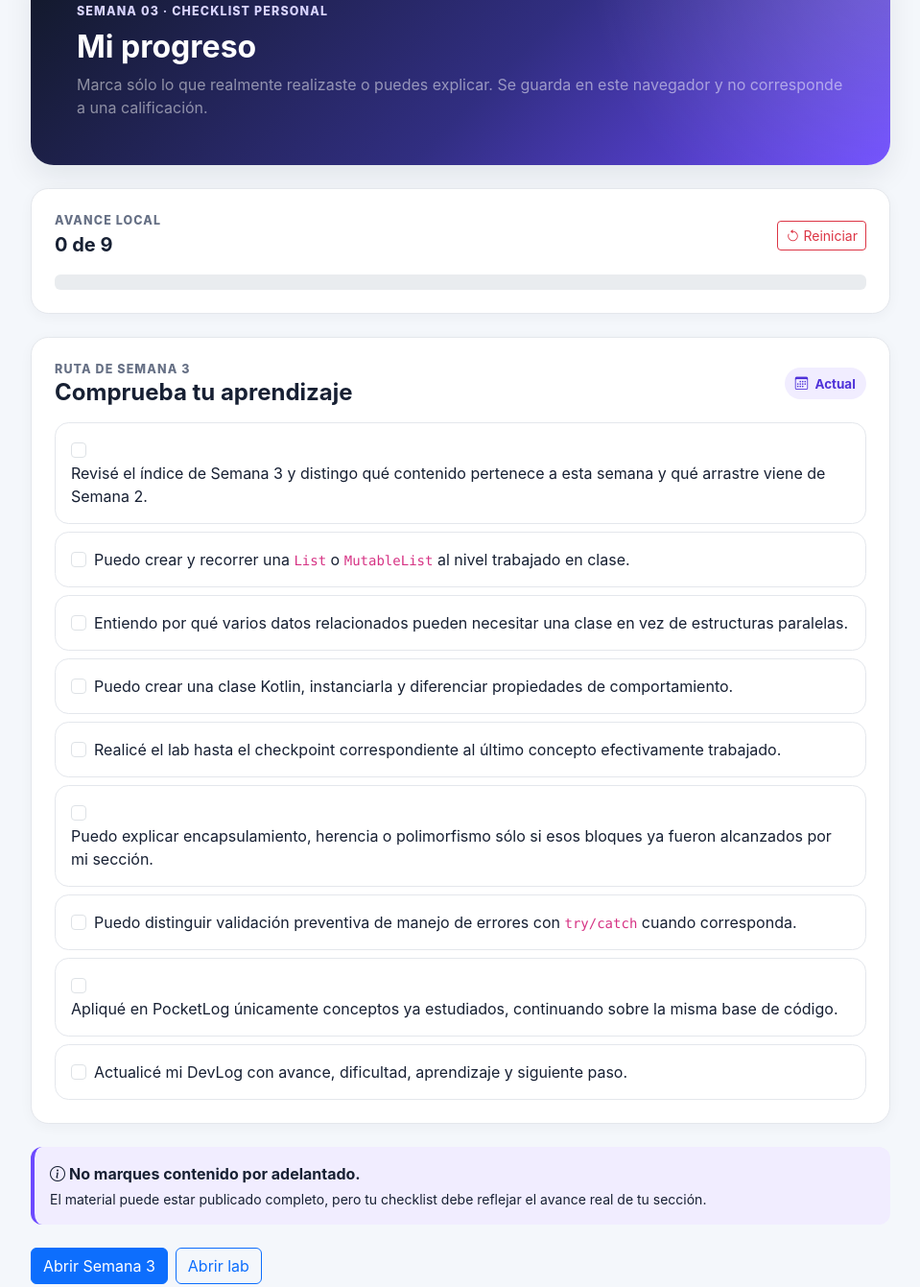
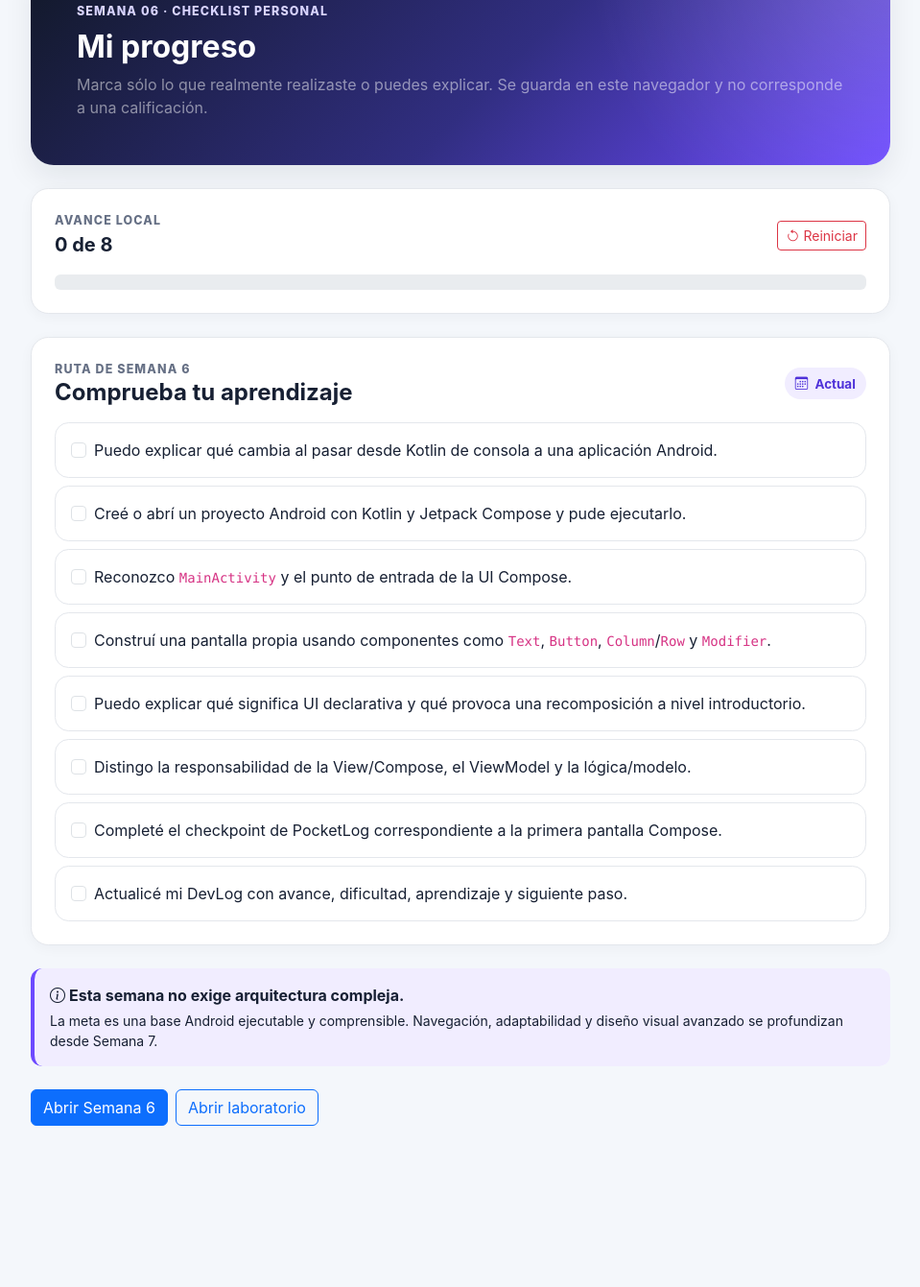
Before and after one commit to cmartinezs/DSY1105-DESARROLLO-APLICACIONES-MOVILES-2026-2, a plain HTML site: page progreso.html in a window 1280 px wide. Shown: the part 162-1503 px from the top of the page at 96% size, without its empty margins (160-1119 px from the left). After the commit the page ends 1383 px from the top, so only its background shows below. Drawn offline with nearby package versions, Linux system fonts and the light colour scheme.

Commit message:
site: update progress checklist to week 06

```diff
--- a/progreso.html
+++ b/progreso.html
@@ -12,45 +12,41 @@
 <nav class="navbar navbar-dark topbar sticky-top"><div class="container wrap py-1"><a class="navbar-brand d-flex align-items-center gap-2 fw-bold" href="index.html"><span class="brand-mark">D</span><span>DSY1105</span></a><a class="btn btn-sm btn-outline-light" href="index.html"><i class="bi bi-arrow-left me-1"></i>Inicio</a></div></nav>
 <main class="container wrap py-4 py-md-5" style="max-width:920px">
   <section class="hero p-4 p-md-5 mb-4">
-    <div class="eyebrow mb-2">Semana 03 · checklist personal</div>
+    <div class="eyebrow mb-2">Semana 06 · checklist personal</div>
     <h1 class="h2 fw-bold">Mi progreso</h1>
     <p class="mb-0 text-white-50">Marca sólo lo que realmente realizaste o puedes explicar. Se guarda en este navegador y no corresponde a una calificación.</p>
   </section>
-
   <section class="surface p-4 mb-4">
     <div class="d-flex justify-content-between align-items-center gap-3 mb-3">
-      <div><div class="eyebrow">Avance local</div><strong id="counter" class="fs-5">0 de 9</strong></div>
+      <div><div class="eyebrow">Avance local</div><strong id="counter" class="fs-5">0 de 8</strong></div>
       <button id="reset" class="btn btn-sm btn-outline-danger"><i class="bi bi-arrow-counterclockwise me-1"></i>Reiniciar</button>
     </div>
     <div class="progress" role="progressbar" aria-label="Progreso semanal"><div id="bar" class="progress-bar" style="width:0%"></div></div>
   </section>
-
   <section class="surface p-4 mb-4">
-    <div class="d-flex justify-content-between align-items-center gap-3 mb-3"><div><div class="eyebrow">Ruta de Semana 3</div><h2 class="h4 fw-bold mb-0">Comprueba tu aprendizaje</h2></div><span class="status-pill status-current"><i class="bi bi-calendar3"></i>Actual</span></div>
+    <div class="d-flex justify-content-between align-items-center gap-3 mb-3"><div><div class="eyebrow">Ruta de Semana 6</div><h2 class="h4 fw-bold mb-0">Comprueba tu aprendizaje</h2></div><span class="status-pill status-current"><i class="bi bi-calendar3"></i>Actual</span></div>
     <div id="items" class="d-grid gap-2">
-      <div class="item p-3"><input class="form-check-input me-2" type="checkbox" id="p1"><label for="p1">Revisé el índice de Semana 3 y distingo qué contenido pertenece a esta semana y qué arrastre viene de Semana 2.</label></div>
-      <div class="item p-3"><input class="form-check-input me-2" type="checkbox" id="p2"><label for="p2">Puedo crear y recorrer una <code>List</code> o <code>MutableList</code> al nivel trabajado en clase.</label></div>
-      <div class="item p-3"><input class="form-check-input me-2" type="checkbox" id="p3"><label for="p3">Entiendo por qué varios datos relacionados pueden necesitar una clase en vez de estructuras paralelas.</label></div>
-      <div class="item p-3"><input class="form-check-input me-2" type="checkbox" id="p4"><label for="p4">Puedo crear una clase Kotlin, instanciarla y diferenciar propiedades de comportamiento.</label></div>
-      <div class="item p-3"><input class="form-check-input me-2" type="checkbox" id="p5"><label for="p5">Realicé el lab hasta el checkpoint correspondiente al último concepto efectivamente trabajado.</label></div>
-      <div class="item p-3"><input class="form-check-input me-2" type="checkbox" id="p6"><label for="p6">Puedo explicar encapsulamiento, herencia o polimorfismo sólo si esos bloques ya fueron alcanzados por mi sección.</label></div>
-      <div class="item p-3"><input class="form-check-input me-2" type="checkbox" id="p7"><label for="p7">Puedo distinguir validación preventiva de manejo de errores con <code>try/catch</code> cuando corresponda.</label></div>
-      <div class="item p-3"><input class="form-check-input me-2" type="checkbox" id="p8"><label for="p8">Apliqué en PocketLog únicamente conceptos ya estudiados, continuando sobre la misma base de código.</label></div>
-      <div class="item p-3"><input class="form-check-input me-2" type="checkbox" id="p9"><label for="p9">Actualicé mi DevLog con avance, dificultad, aprendizaje y siguiente paso.</label></div>
+      <div class="item p-3"><input class="form-check-input me-2" type="checkbox" id="p1"><label for="p1">Puedo explicar qué cambia al pasar desde Kotlin de consola a una aplicación Android.</label></div>
+      <div class="item p-3"><input class="form-check-input me-2" type="checkbox" id="p2"><label for="p2">Creé o abrí un proyecto Android con Kotlin y Jetpack Compose y pude ejecutarlo.</label></div>
+      <div class="item p-3"><input class="form-check-input me-2" type="checkbox" id="p3"><label for="p3">Reconozco <code>MainActivity</code> y el punto de entrada de la UI Compose.</label></div>
+      <div class="item p-3"><input class="form-check-input me-2" type="checkbox" id="p4"><label for="p4">Construí una pantalla propia usando componentes como <code>Text</code>, <code>Button</code>, <code>Column</code>/<code>Row</code> y <code>Modifier</code>.</label></div>
+      <div class="item p-3"><input class="form-check-input me-2" type="checkbox" id="p5"><label for="p5">Puedo explicar qué significa UI declarativa y qué provoca una recomposición a nivel introductorio.</label></div>
+      <div class="item p-3"><input class="form-check-input me-2" type="checkbox" id="p6"><label for="p6">Distingo la responsabilidad de la View/Compose, el ViewModel y la lógica/modelo.</label></div>
+      <div class="item p-3"><input class="form-check-input me-2" type="checkbox" id="p7"><label for="p7">Completé el checkpoint de PocketLog correspondiente a la primera pantalla Compose.</label></div>
+      <div class="item p-3"><input class="form-check-input me-2" type="checkbox" id="p8"><label for="p8">Actualicé mi DevLog con avance, dificultad, aprendizaje y siguiente paso.</label></div>
     </div>
   </section>
-
-  <div class="callout mb-4"><strong><i class="bi bi-info-circle me-1"></i>No marques contenido por adelantado.</strong><div class="small mt-1">El material puede estar publicado completo, pero tu checklist debe reflejar el avance real de tu sección.</div></div>
-  <div class="d-flex flex-wrap gap-2"><a class="btn btn-primary" href="https://github.com/cmartinezs/DSY1105-DESARROLLO-APLICACIONES-MOVILES-2026-2/tree/master/semanas/semana-03">Abrir Semana 3</a><a class="btn btn-outline-primary" href="https://github.com/cmartinezs/DSY1105-DESARROLLO-APLICACIONES-MOVILES-2026-2/tree/master/labs/semana-03-de-datos-a-objetos">Abrir lab</a></div>
+  <div class="callout mb-4"><strong><i class="bi bi-info-circle me-1"></i>Esta semana no exige arquitectura compleja.</strong><div class="small mt-1">La meta es una base Android ejecutable y comprensible. Navegación, adaptabilidad y diseño visual avanzado se profundizan desde Semana 7.</div></div>
+  <div class="d-flex flex-wrap gap-2"><a class="btn btn-primary" href="https://github.com/cmartinezs/DSY1105-DESARROLLO-APLICACIONES-MOVILES-2026-2/tree/master/semanas/semana-06">Abrir Semana 6</a><a class="btn btn-outline-primary" href="https://github.com/cmartinezs/DSY1105-DESARROLLO-APLICACIONES-MOVILES-2026-2/tree/master/labs/semana-06-pocketlog-compose">Abrir laboratorio</a></div>
 </main>
 <script>
-const KEY='dsy1105-progreso-semana-03';
+const KEY='dsy1105-progreso-semana-06';
 const boxes=[...document.querySelectorAll('input[type=checkbox]')];
 function load(){let saved={};try{saved=JSON.parse(localStorage.getItem(KEY)||'{}')}catch(e){}boxes.forEach(b=>b.checked=Boolean(saved[b.id]));render();}
 function save(){const state={};boxes.forEach(b=>state[b.id]=b.checked);localStorage.setItem(KEY,JSON.stringify(state));render();}
 function render(){const done=boxes.filter(b=>b.checked).length;document.getElementById('counter').textContent=`${done} de ${boxes.length}`;document.getElementById('bar').style.width=`${done/boxes.length*100}%`;boxes.forEach(b=>b.closest('.item').classList.toggle('done',b.checked));}
 boxes.forEach(b=>b.addEventListener('change',save));
-document.getElementById('reset').addEventListener('click',()=>{if(confirm('¿Reiniciar tu progreso local de Semana 3?')){localStorage.removeItem(KEY);load();}});
+document.getElementById('reset').addEventListener('click',()=>{if(confirm('¿Reiniciar tu progreso local de Semana 6?')){localStorage.removeItem(KEY);load();}});
 load();
 </script>
 </body>
```
